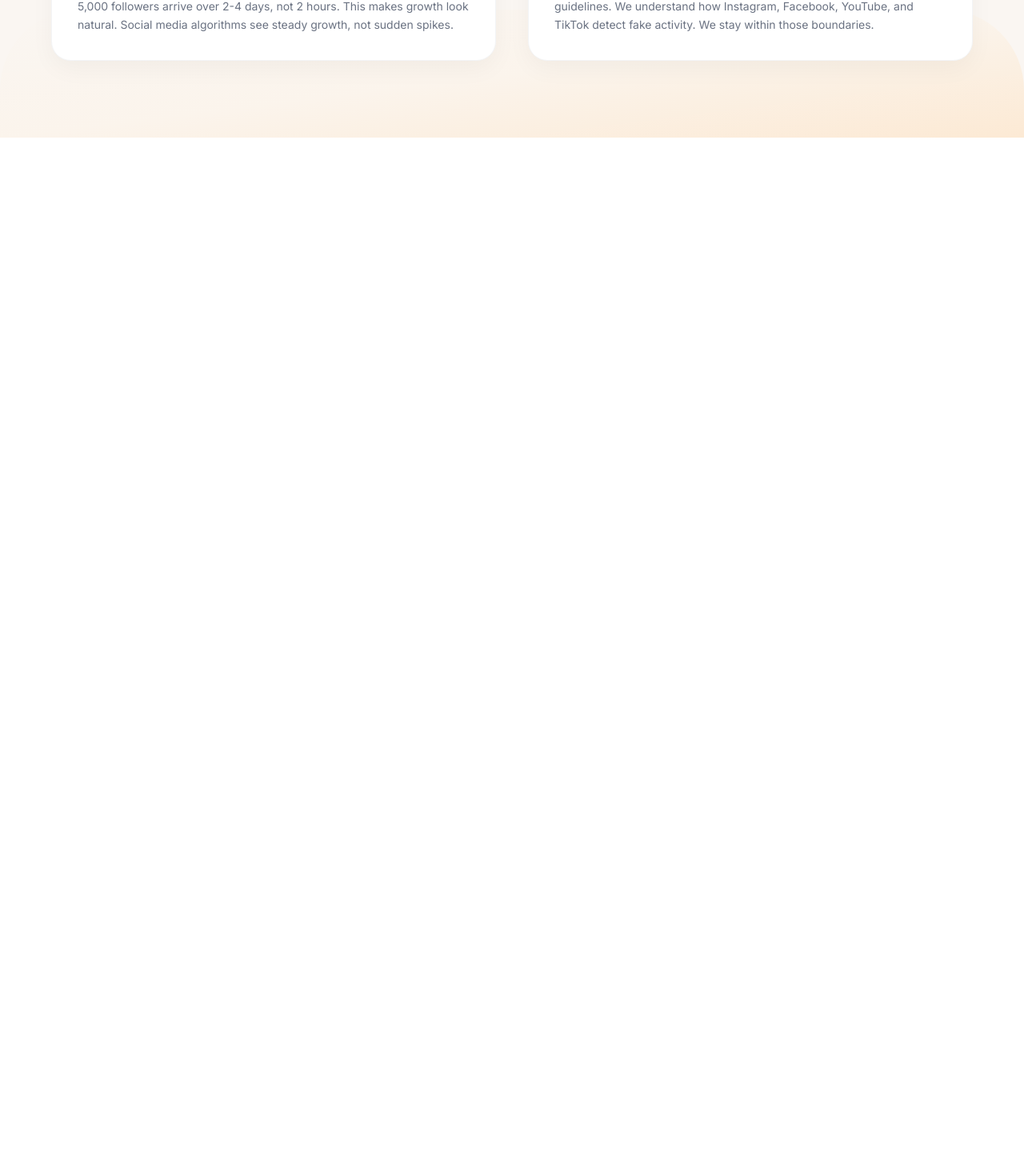
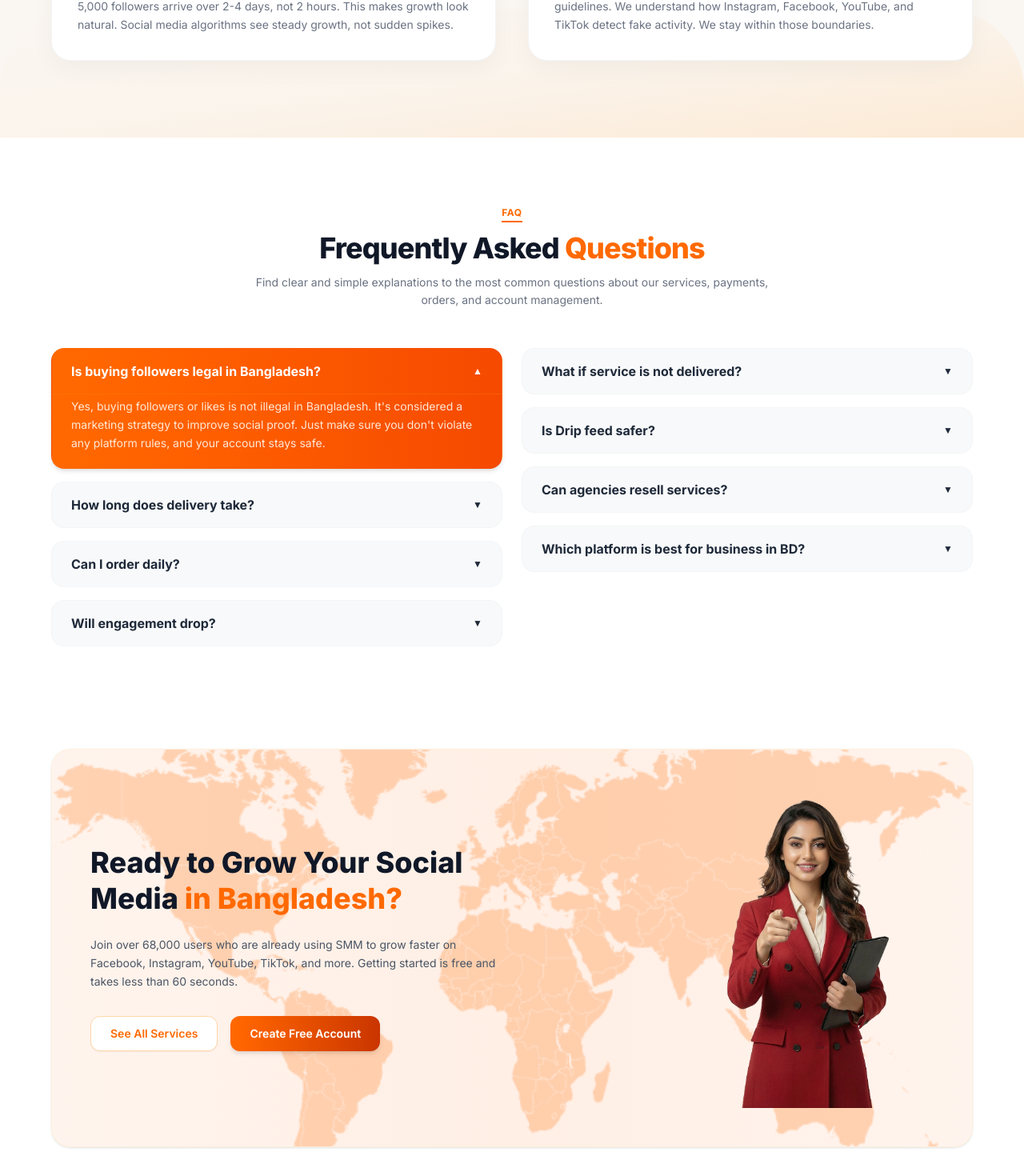
Before and after one commit to T4RUNN4/inforisen-task, a Next.js app: page / in a window 1280 px wide. Shown: the part 5520-6990 px from the top of the page at 80% size. Before the commit the page ends 5692 px from the top, so only its background shows below. Built offline with nearby package versions, Linux system fonts and the light colour scheme.

Commit message:
FAQ + CTA

```diff
--- a/src/app/page.tsx
+++ b/src/app/page.tsx
@@ -1,4 +1,6 @@
 import Advantage from "@/sections/Advantage";
+import CtaBanner from "@/sections/CTABanner";
+import FAQ from "@/sections/FAQ";
 import GrowthSection from "@/sections/GrowthSection";
 import Hero from "@/sections/Hero";
 import KpiContainer from "@/sections/KPI";
@@ -16,6 +18,8 @@ export default function Home() {
       <PaymentMethods />
       <GrowthSection />
       <Advantage />
+      <FAQ />
+      <CtaBanner />
     </>
   );
 }
--- /dev/null
+++ b/src/sections/CTABanner.tsx
@@ -0,0 +1,63 @@
+import NextImage from "next/image";
+import Link from "next/link";
+
+export default function CtaBanner() {
+  return (
+    <section className="py-12 px-6 bg-white">
+      <div className="max-w-6xl mx-auto">
+        <div className="relative rounded-3xl bg-linear-to-r from-[#FFF4ED] via-[#FFEFE5] to-[#FFF4ED] border border-orange-100/60 p-8 md:p-12 overflow-hidden shadow-sm grid grid-cols-1 lg:grid-cols-12 gap-8 items-center">
+
+          <div className="absolute inset-0 z-0 opacity-25 pointer-events-none">
+            <NextImage
+              src="/cta-map-bg.png"
+              alt="World map overlay"
+              fill
+              className="object-cover object-center"
+            />
+          </div>
+
+          <div className="lg:col-span-7 relative z-10 space-y-6">
+            <h2 className="text-3xl md:text-4xl font-extrabold text-gray-900 leading-tight">
+              Ready to Grow Your Social <br className="hidden sm:inline" />
+              Media <span className="text-orange-500">in Bangladesh?</span>
+            </h2>
+
+            <p className="text-gray-600 text-xs md:text-sm leading-relaxed max-w-lg">
+              Join over 68,000 users who are already using SMM to grow faster on
+              Facebook, Instagram, YouTube, TikTok, and more. Getting started is
+              free and takes less than 60 seconds.
+            </p>
+
+            <div className="flex flex-wrap gap-4 pt-2">
+              <Link
+                href="/services"
+                className="btn bg-white hover:bg-orange-50 text-orange-500 border border-orange-200 rounded-xl px-6 h-11 text-xs md:text-sm font-semibold shadow-xs"
+              >
+                See All Services
+              </Link>
+              <Link
+                href="/register"
+                className="btn bg-linear-to-r from-orange-500 to-orange-700 text-white border-none hover:opacity-90 rounded-xl px-6 h-11 text-xs md:text-sm font-semibold shadow-md"
+              >
+                Create Free Account
+              </Link>
+            </div>
+          </div>
+
+          <div className="lg:col-span-5 relative z-10 flex justify-center lg:justify-end">
+            <div className="relative w-full max-w-[320px] aspect-4/5">
+              <NextImage
+                src="/cta-person.png"
+                alt="Growth specialist"
+                fill
+                className="object-contain object-bottom"
+                priority
+              />
+            </div>
+          </div>
+
+        </div>
+      </div>
+    </section>
+  );
+}
--- /dev/null
+++ b/src/sections/FAQ.tsx
@@ -0,0 +1,128 @@
+"use client";
+
+import { useState } from "react";
+
+interface FaqItem {
+  id: number;
+  question: string;
+  answer: string;
+}
+
+const faqData: FaqItem[] = [
+  {
+    id: 1,
+    question: "Is buying followers legal in Bangladesh?",
+    answer:
+      "Yes, buying followers or likes is not illegal in Bangladesh. It's considered a marketing strategy to improve social proof. Just make sure you don't violate any platform rules, and your account stays safe.",
+  },
+  {
+    id: 2,
+    question: "How long does delivery take?",
+    answer:
+      "Most orders start within 5–30 minutes after placement. Complete delivery time depends on the package size, but usually takes 24 to 48 hours for natural distribution.",
+  },
+  {
+    id: 3,
+    question: "Can I order daily?",
+    answer:
+      "Yes, you can place orders daily. We recommend pacing your orders to maintain organic-looking growth velocity.",
+  },
+  {
+    id: 4,
+    question: "Will engagement drop?",
+    answer:
+      "We provide high-retention services designed to minimize drop-off. If any drop occurs within the guarantee window, our automated refill system handles it.",
+  },
+  {
+    id: 5,
+    question: "What if service is not delivered?",
+    answer:
+      "If an order fails or cannot be fulfilled, the funds are automatically refunded back to your account balance immediately.",
+  },
+  {
+    id: 6,
+    question: "Is Drip feed safer?",
+    answer:
+      "Yes! Drip-feed gradually builds engagement over a set timeline rather than all at once, making it look 100% organic to platform algorithms.",
+  },
+  {
+    id: 7,
+    question: "Can agencies resell services?",
+    answer:
+      "Absolutely. We provide full API support so agency owners and freelancers can re-sell our services under their own brand.",
+  },
+  {
+    id: 8,
+    question: "Which platform is best for business in BD?",
+    answer:
+      "Facebook remains the dominant platform in Bangladesh for direct sales, followed closely by Instagram and YouTube for brand awareness.",
+  },
+];
+
+export default function FAQ() {
+  const [openId, setOpenId] = useState<number | null>(1);
+
+  const toggleFaq = (id: number) => {
+    setOpenId(openId === id ? null : id);
+  };
+
+  const leftColumnFaqs = faqData.slice(0, 4);
+  const rightColumnFaqs = faqData.slice(4, 8);
+
+  const renderFaqItem = (item: FaqItem) => {
+    const isOpen = openId === item.id;
+
+    return (
+      <div
+        key={item.id}
+        className={`rounded-2xl border transition-all duration-300 overflow-hidden ${
+          isOpen
+            ? "bg-linear-to-r from-orange-500 to-orange-600 border-transparent text-white shadow-md"
+            : "bg-[#F8F9FA] border-gray-100/80 text-gray-800 hover:bg-gray-100"
+        }`}
+      >
+        <button
+          onClick={() => toggleFaq(item.id)}
+          className="w-full px-6 py-4 text-left font-bold text-sm md:text-base flex items-center justify-between cursor-pointer focus:outline-none"
+        >
+          <span>{item.question}</span>
+          <span className="ml-4 shrink-0 text-xs">
+            {isOpen ? "▲" : "▼"}
+          </span>
+        </button>
+
+        {isOpen && (
+          <div className="px-6 pb-5 pt-1 text-xs md:text-sm leading-relaxed text-orange-50/90 border-t border-orange-400/30">
+            {item.answer}
+          </div>
+        )}
+      </div>
+    );
+  };
+
+  return (
+    <section className="py-20 px-6 bg-white">
+      <div className="max-w-6xl mx-auto space-y-12">
+        <div className="text-center space-y-3 max-w-2xl mx-auto">
+          <div className="inline-flex items-center justify-center">
+            <span className="text-xs font-bold tracking-wider text-orange-500 uppercase border-b-2 border-orange-500 pb-0.5">
+              FAQ
+            </span>
+          </div>
+          <h2 className="text-3xl md:text-4xl font-extrabold text-gray-900 tracking-tight">
+            Frequently Asked <span className="text-orange-500">Questions</span>
+          </h2>
+          <p className="text-gray-500 text-xs md:text-sm leading-relaxed">
+            Find clear and simple explanations to the most common questions about
+            our services, payments, orders, and account management.
+          </p>
+        </div>
+
+        <div className="grid grid-cols-1 md:grid-cols-2 gap-4 md:gap-6 items-start">
+          <div className="space-y-4">{leftColumnFaqs.map(renderFaqItem)}</div>
+          <div className="space-y-4">{rightColumnFaqs.map(renderFaqItem)}</div>
+        </div>
+      </div>
+    </section>
+  );
+}
```
Also changed, not shown: public/cta-map-bg.png (added), public/cta-person.png (added).
